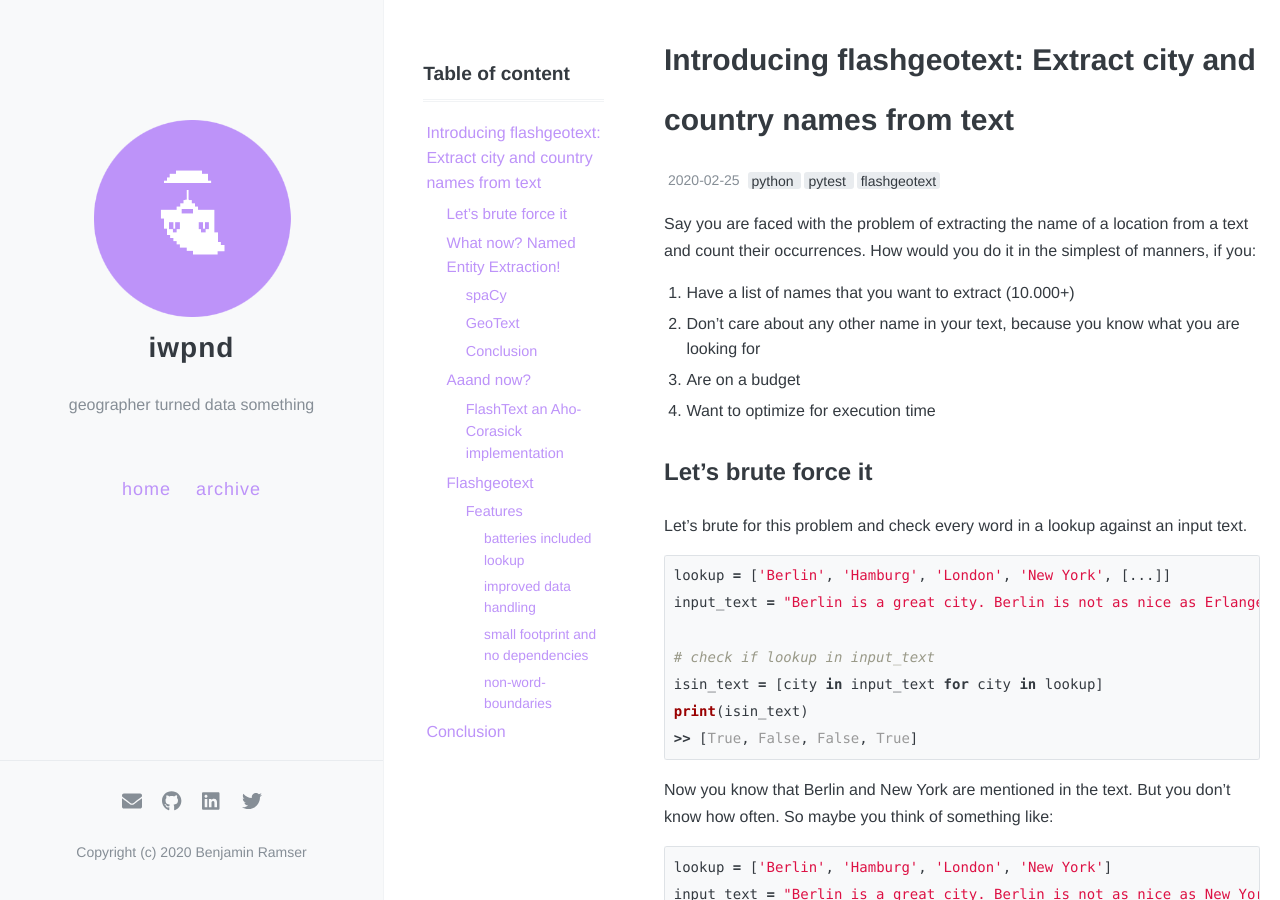
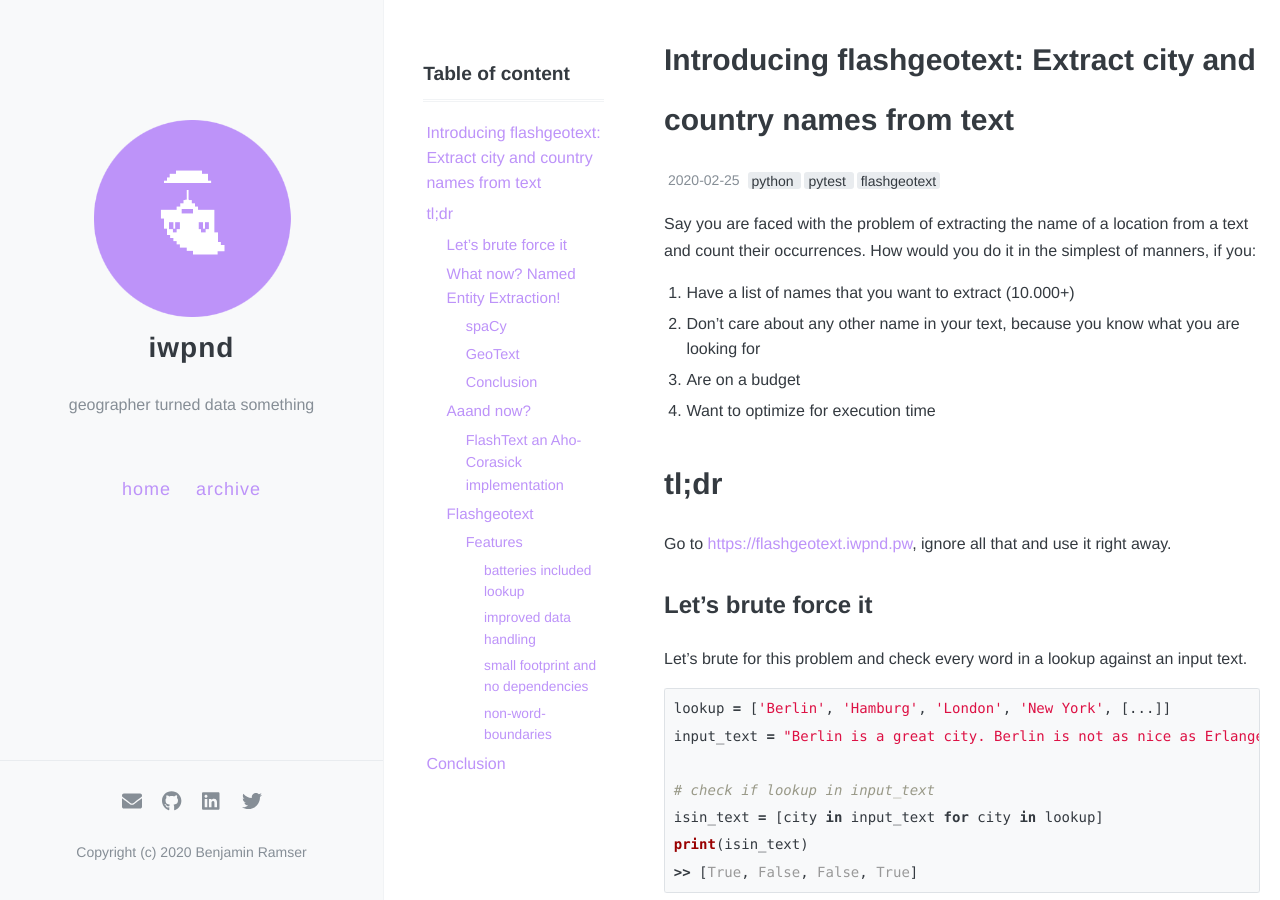
Before and after one commit to iwpnd/iwpnd.github.io, a Jekyll site: the page built from _posts/2020-02-26-flashgeotext-library.markdown, in a window 1280 px wide and 900 px high. Built offline with Jekyll 4.4.1, drawn with Linux system fonts in a browser that asks for light colours; comment, search, counter and statistics services are not loaded.

Commit message:
added tldr section to blogpost

```diff
--- a/_posts/2020-02-26-flashgeotext-library.markdown
+++ b/_posts/2020-02-26-flashgeotext-library.markdown
@@ -13,6 +13,10 @@ Say you are faced with the problem of extracting the name of a location from a t
 2. Don't care about any other name in your text, because you know what you are looking for
 3. Are on a budget
 4. Want to optimize for execution time
+
+# tl;dr
+
+Go to [https://flashgeotext.iwpnd.pw](https://flashgeotext.iwpnd.pw), ignore all that and use it right away.
 
 ## Let's brute force it
 
```
